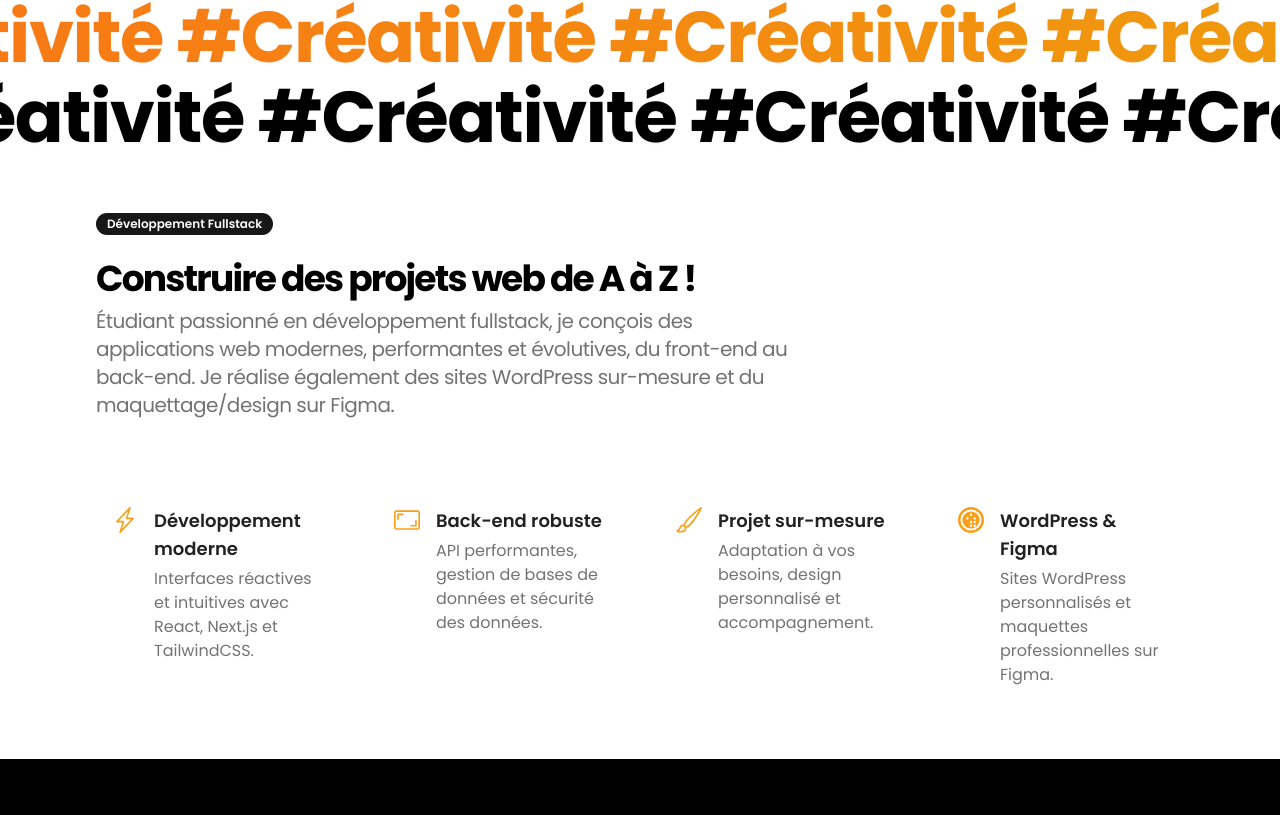
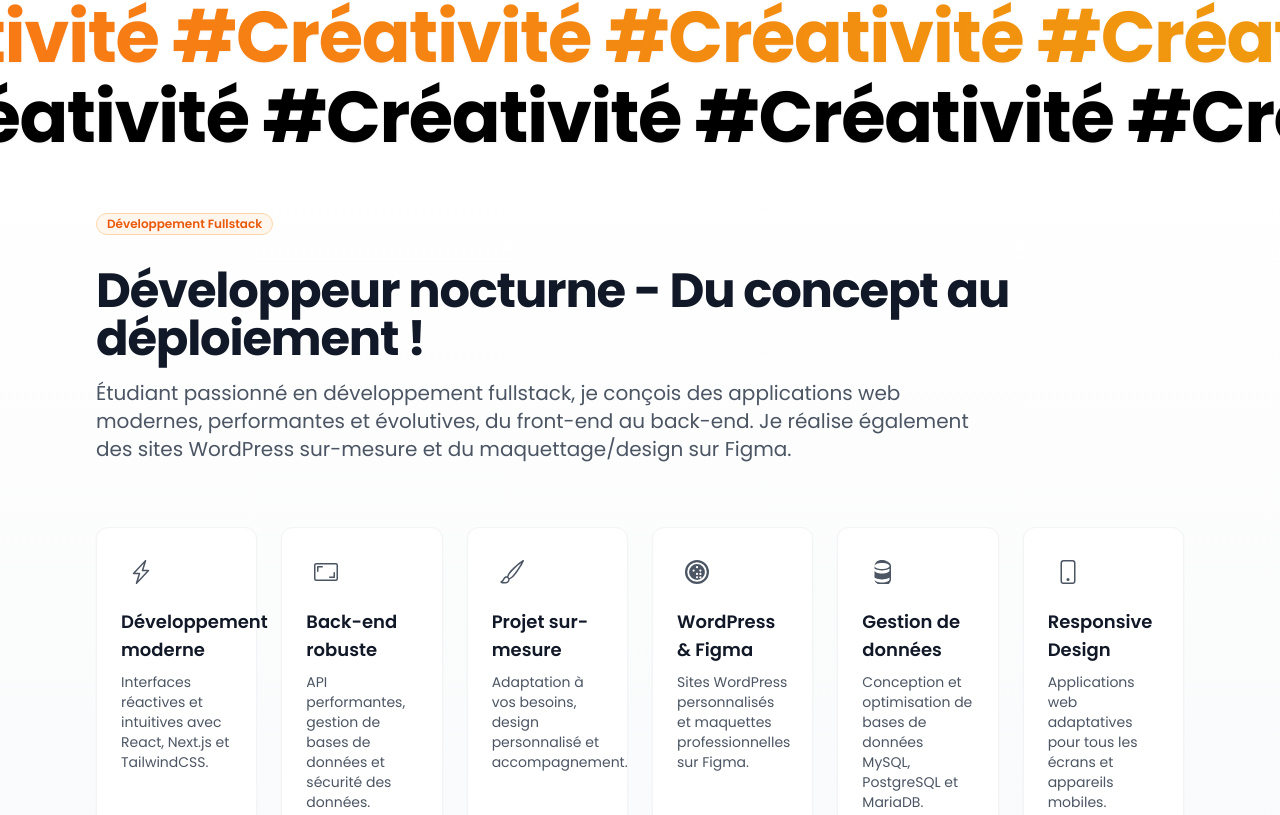
Before and after one commit to Bakops/BAKSFOLIO, a Next.js app: page / in a window 1280 px wide. Shown: the part 1129-1944 px from the top of the page. Built offline with nearby package versions, Linux system fonts and the light colour scheme.

Commit message:
Maj FeaturesComponent

```diff
--- a/app/contact/page.tsx
+++ b/app/contact/page.tsx
@@ -34,7 +34,7 @@ export default function ContactPage() {
               je peux vous aider à concrétiser vos idées.
             </p>
 
-            <div className="flex flex-col sm:flex-row gap-4 justify-center">
+            <div className="flex flex-col sm:flex-row gap-4 justify-center w-full">
               <Button
                 size="lg"
                 className="bg-gradient-to-r from-orange-500 to-yellow-500 hover:from-orange-600 hover:to-yellow-600 text-white transition-all hover:shadow-lg active:scale-95"
@@ -46,7 +46,7 @@ export default function ContactPage() {
                 <Button
                   size="lg"
                   variant="outline"
-                  className="border-white text-white hover:bg-orange-50 bg-transparent transition-all hover:shadow-lg active:scale-95"
+                  className="border-white text-white hover:bg-orange-50 bg-transparent transition-all hover:shadow-lg active:scale-95 w-full sm:w-auto"
                 >
                   <Mail className="w-4 h-4 mr-2" />
                   Envoyer un email
--- a/components/ui/animated-hero.tsx
+++ b/components/ui/animated-hero.tsx
@@ -74,7 +74,7 @@ function Hero() {
               <Button
                 size="lg"
                 variant="outline"
-                className="w-full sm:w-auto border-white text-white hover:bg-white/10 hover:border-orange-400 bg-transparent transition-all hover:shadow-lg active:scale-95"
+                className="w-full sm:w-auto border-white text-white hover:bg-white/10 hover:border-orange-400 hover:text-white bg-transparent transition-all hover:shadow-lg active:scale-95"
               >
                 <Mail className="w-4 h-4 mr-2" />
                 Envoyer un email
--- a/components/ui/feature-with-advantages.tsx
+++ b/components/ui/feature-with-advantages.tsx
@@ -1,98 +1,75 @@
 import { Badge } from "@/components/ui/badge";
+import { motion } from "framer-motion";
 
 function Feature() {
   return (
-    <div className="w-full py-14 px-8 xs:px-10 sm:px-14 md:px-24">
-      <div className="container mx-auto">
-        <div className="flex flex-col gap-6 items-start mx-2 sm:mx-0">
-          <Badge>Développement Fullstack</Badge>
-          <div className="flex flex-col gap-2">
-            <h2 className="text-2xl sm:text-3xl md:text-4xl font-bold text-[#000] tracking-tighter lg:max-w-[44rem]">
-              Construire des projets web de A à Z !
+    <section className="w-full py-14 px-8 xs:px-10 sm:px-14 md:px-24 bg-gradient-to-b from-white to-gray-50">
+      <div className="max-w-full mx-auto">
+        <motion.div
+          initial={{ opacity: 0, y: 20 }}
+          whileInView={{ opacity: 1, y: 0 }}
+          transition={{ duration: 0.5 }}
+          viewport={{ once: true }}
+          className="flex flex-col gap-8 items-start"
+        >
+          <Badge
+            variant="outline"
+            className="bg-orange-50 text-orange-600 border-orange-200 hover:bg-orange-100"
+          >
+            Développement Fullstack
+          </Badge>
+
+          <div className="flex flex-col gap-4 w-full">
+            <h2 className="text-3xl sm:text-4xl md:text-5xl font-bold text-gray-900 tracking-tight">
+              Développeur nocturne - Du concept au déploiement !
             </h2>
-            <p className="text-base sm:text-lg md:text-xl max-w-[44rem] leading-relaxed tracking-tight text-muted-foreground">
+            <p className="text-lg sm:text-xl text-gray-600 leading-relaxed max-w-4xl">
               Étudiant passionné en développement fullstack, je conçois des
               applications web modernes, performantes et évolutives, du
               front-end au back-end. Je réalise également des sites WordPress
               sur-mesure et du maquettage/design sur Figma.
             </p>
           </div>
-          <div className="flex flex-col gap-10 pt-8 sm:pt-12 w-full">
-            <div className="grid grid-cols-1 sm:grid-cols-2 lg:grid-cols-4 gap-8 sm:gap-10">
+
+          <div className="grid grid-cols-1 sm:grid-cols-2 lg:grid-cols-3 xl:grid-cols-6 gap-6 w-full mt-8">
             <FeatureCard
-                icon={
-                  <svg
-                    xmlns="http://www.w3.org/2000/svg"
-                    width="26"
-                    height="26"
-                    fill="currentColor"
-                    viewBox="0 0 16 16"
-                    className="text-[#FA9F18]"
-                  >
-                    <path d="M11.251.068a.5.5 0 0 1 .227.58L9.677 6.5H13a.5.5 0 0 1 .364.843l-8 8.5a.5.5 0 0 1-.842-.49L6.323 9.5H3a.5.5 0 0 1-.364-.843l8-8.5a.5.5 0 0 1 .615-.09zM4.157 8.5H7a.5.5 0 0 1 .478.647L6.11 13.59l5.732-6.09H9a.5.5 0 0 1-.478-.647L9.89 2.41z" />
-                  </svg>
-                }
+              icon={<LightningIcon />}
               title="Développement moderne"
               text="Interfaces réactives et intuitives avec React, Next.js et TailwindCSS."
             />
             <FeatureCard
-                icon={
-                  <svg
-                    xmlns="http://www.w3.org/2000/svg"
-                    width="26"
-                    height="26"
-                    fill="currentColor"
-                    viewBox="0 0 16 16"
-                    className="text-[#FA9F18]"
-                  >
-                    <path d="M0 3.5A1.5 1.5 0 0 1 1.5 2h13A1.5 1.5 0 0 1 16 3.5v9a1.5 1.5 0 0 1-1.5 1.5h-13A1.5 1.5 0 0 1 0 12.5zM1.5 3a.5.5 0 0 0-.5.5v9a.5.5 0 0 0 .5.5h13a.5.5 0 0 0 .5-.5v-9a.5.5 0 0 0-.5-.5z" />
-                    <path d="M2 4.5a.5.5 0 0 1 .5-.5h3a.5.5 0 0 1 0 1H3v2.5a.5.5 0 0 1-1 0zm12 7a.5.5 0 0 1-.5.5h-3a.5.5 0 0 1 0-1H13V8.5a.5.5 0 0 1 1 0z" />
-                  </svg>
-                }
+              icon={<ServerIcon />}
               title="Back-end robuste"
               text="API performantes, gestion de bases de données et sécurité des données."
             />
             <FeatureCard
-                icon={
-                  <svg
-                    xmlns="http://www.w3.org/2000/svg"
-                    width="26"
-                    height="26"
-                    fill="currentColor"
-                    viewBox="0 0 16 16"
-                    className="text-[#FA9F18]"
-                  >
-                    <path d="M15.825.12a.5.5 0 0 1 .132.584c-1.53 3.43-4.743 8.17-7.095 10.64a6.1 6.1 0 0 1-2.373 1.534c-.018.227-.06.538-.16.868-.201.659-.667 1.479-1.708 1.74a8.1 8.1 0 0 1-3.078.132 4 4 0 0 1-.562-.135 1.4 1.4 0 0 1-.466-.247.7.7 0 0 1-.204-.288.62.62 0 0 1 .004-.443c.095-.245.316-.38.461-.452.394-.197.625-.453.867-.826.095-.144.184-.297.287-.472l.117-.198c.151-.255.326-.54.546-.848.528-.739 1.201-.925 1.746-.896q.19.012.348.048c.062-.172.142-.38.238-.608.261-.619.658-1.419 1.187-2.069 2.176-2.67 6.18-6.206 9.117-8.104a.5.5 0 0 1 .596.04M4.705 11.912a1.2 1.2 0 0 0-.419-.1c-.246-.013-.573.05-.879.479-.197.275-.355.532-.5.777l-.105.177c-.106.181-.213.362-.32.528a3.4 3.4 0 0 1-.76.861c.69.112 1.736.111 2.657-.12.559-.139.843-.569.993-1.06a3 3 0 0 0 .126-.75zm1.44.026c.12-.04.277-.1.458-.183a5.1 5.1 0 0 0 1.535-1.1c1.9-1.996 4.412-5.57 6.052-8.631-2.59 1.927-5.566 4.66-7.302 6.792-.442.543-.795 1.243-1.042 1.826-.121.288-.214.54-.275.72v.001l.575.575zm-4.973 3.04.007-.005zm3.582-3.043.002.001h-.002z" />
-                  </svg>
-                }
+              icon={<CustomIcon />}
               title="Projet sur-mesure"
               text="Adaptation à vos besoins, design personnalisé et accompagnement."
             />
             <FeatureCard
-                icon={
-                  <svg
-                    xmlns="http://www.w3.org/2000/svg"
-                    width="26"
-                    height="26"
-                    fill="currentColor"
-                    viewBox="0 0 16 16"
-                    className="text-[#FA9F18]"
-                  >
-                    <path d="M7.999 0a8 8 0 1 0 0 16A8 8 0 0 0 7.999 0zm0 1.5a6.5 6.5 0 1 1 0 13 6.5 6.5 0 0 1 0-13zm0 1.2a5.3 5.3 0 1 0 0 10.6A5.3 5.3 0 0 0 8 2.7zm.001 1.3c.41 0 .75.34.75.75s-.34.75-.75.75a.75.75 0 1 1 0-1.5zm-2.25 2.25c.41 0 .75.34.75.75s-.34.75-.75.75a.75.75 0 1 1 0-1.5zm4.5 0c.41 0 .75.34.75.75s-.34.75-.75.75a.75.75 0 1 1 0-1.5zm-2.25 2.25c.41 0 .75.34.75.75s-.34.75-.75.75a.75.75 0 1 1 0-1.5zm2.25 0c.41 0 .75.34.75.75s-.34.75-.75.75a.75.75 0 1 1 0-1.5zm-2.25 2.25c.41 0 .75.34.75.75s-.34.75-.75.75a.75.75 0 1 1 0-1.5zm2.25 0c.41 0 .75.34.75.75s-.34.75-.75.75a.75.75 0 1 1 0-1.5z" />
-                  </svg>
-                }
+              icon={<DesignIcon />}
               title="WordPress & Figma"
               text="Sites WordPress personnalisés et maquettes professionnelles sur Figma."
             />
+            <FeatureCard
+              icon={<DatabaseIcon />}
+              title="Gestion de données"
+              text="Conception et optimisation de bases de données MySQL, PostgreSQL et MariaDB."
+            />
+            <FeatureCard
+              icon={<MobileIcon />}
+              title="Responsive Design"
+              text="Applications web adaptatives pour tous les écrans et appareils mobiles."
+            />
           </div>
+        </motion.div>
       </div>
-        </div>
-      </div>
-    </div>
+    </section>
   );
 }
 
-function FeatureCard({
+const FeatureCard = ({
   icon,
   title,
   text,
@@ -100,18 +77,143 @@ function FeatureCard({
   icon: React.ReactNode;
   title: string;
   text: string;
-}) {
+}) => {
   return (
-    <div className="flex flex-row gap-3 sm:gap-4 items-start bg-white/70 rounded-xl  p-4 transition ">
-      <div className="flex-shrink-0">{icon}</div>
-      <div className="flex flex-col gap-1">
-        <p className="text-base sm:text-lg font-semibold text-[#222]">
-          {title}
-        </p>
-        <p className="text-muted-foreground text-sm sm:text-base">{text}</p>
+    <div className="flex flex-col gap-4 bg-white rounded-xl p-6 shadow-sm border border-gray-100">
+      <div className="flex-shrink-0 p-2 rounded-lg text-gray-600">{icon}</div>
+      <div className="flex-1">
+        <h3 className="text-lg font-semibold text-gray-900 mb-2">{title}</h3>
+        <p className="text-gray-600 text-sm">{text}</p>
       </div>
     </div>
   );
-}
+};
+
+const TechCategory = ({
+  title,
+  technologies,
+}: {
+  title: string;
+  technologies: string[];
+}) => {
+  return (
+    <div className="bg-white rounded-xl p-6 shadow-sm border border-gray-100">
+      <h4 className="text-xl font-semibold text-gray-900 mb-4">{title}</h4>
+      <div className="flex flex-wrap gap-2">
+        {technologies.map((tech, index) => (
+          <span
+            key={index}
+            className="px-3 py-1 bg-gray-100 text-gray-700 rounded-full text-sm font-medium"
+          >
+            {tech}
+          </span>
+        ))}
+      </div>
+    </div>
+  );
+};
+
+const ProjectCard = ({
+  title,
+  description,
+  technologies,
+}: {
+  title: string;
+  description: string;
+  technologies: string[];
+}) => {
+  return (
+    <div className="bg-white rounded-xl p-6 shadow-sm border border-gray-100">
+      <h4 className="text-xl font-semibold text-gray-900 mb-3">{title}</h4>
+      <p className="text-gray-600 mb-4 text-sm leading-relaxed">
+        {description}
+      </p>
+      <div className="flex flex-wrap gap-2">
+        {technologies.map((tech, index) => (
+          <span
+            key={index}
+            className="px-2 py-1 bg-blue-50 text-blue-600 rounded text-xs font-medium"
+          >
+            {tech}
+          </span>
+        ))}
+      </div>
+    </div>
+  );
+};
+
+const LightningIcon = () => (
+  <svg
+    width="24"
+    height="24"
+    viewBox="0 0 16 16"
+    fill="currentColor"
+    className="text-gray-600"
+  >
+    <path d="M11.251.068a.5.5 0 0 1 .227.58L9.677 6.5H13a.5.5 0 0 1 .364.843l-8 8.5a.5.5 0 0 1-.842-.49L6.323 9.5H3a.5.5 0 0 1-.364-.843l8-8.5a.5.5 0 0 1 .615-.09zM4.157 8.5H7a.5.5 0 0 1 .478.647L6.11 13.59l5.732-6.09H9a.5.5 0 0 1-.478-.647L9.89 2.41z" />
+  </svg>
+);
+
+const ServerIcon = () => (
+  <svg
+    width="24"
+    height="24"
+    viewBox="0 0 16 16"
+    fill="currentColor"
+    className="text-gray-600"
+  >
+    <path d="M0 3.5A1.5 1.5 0 0 1 1.5 2h13A1.5 1.5 0 0 1 16 3.5v9a1.5 1.5 0 0 1-1.5 1.5h-13A1.5 1.5 0 0 1 0 12.5zM1.5 3a.5.5 0 0 0-.5.5v9a.5.5 0 0 0 .5.5h13a.5.5 0 0 0 .5-.5v-9a.5.5 0 0 0-.5-.5z" />
+    <path d="M2 4.5a.5.5 0 0 1 .5-.5h3a.5.5 0 0 1 0 1H3v2.5a.5.5 0 0 1-1 0zm12 7a.5.5 0 0 1-.5.5h-3a.5.5 0 0 1 0-1H13V8.5a.5.5 0 0 1 1 0z" />
+  </svg>
+);
+
+const CustomIcon = () => (
+  <svg
+    width="24"
+    height="24"
+    viewBox="0 0 16 16"
+    fill="currentColor"
+    className="text-gray-600"
+  >
+    <path d="M15.825.12a.5.5 0 0 1 .132.584c-1.53 3.43-4.743 8.17-7.095 10.64a6.1 6.1 0 0 1-2.373 1.534c-.018.227-.06.538-.16.868-.201.659-.667 1.479-1.708 1.74a8.1 8.1 0 0 1-3.078.132 4 4 0 0 1-.562-.135 1.4 1.4 0 0 1-.466-.247.7.7 0 0 1-.204-.288.62.62 0 0 1 .004-.443c.095-.245.316-.38.461-.452.394-.197.625-.453.867-.826.095-.144.184-.297.287-.472l.117-.198c.151-.255.326-.54.546-.848.528-.739 1.201-.925 1.746-.896q.19.012.348.048c.062-.172.142-.38.238-.608.261-.619.658-1.419 1.187-2.069 2.176-2.67 6.18-6.206 9.117-8.104a.5.5 0 0 1 .596.04M4.705 11.912a1.2 1.2 0 0 0-.419-.1c-.246-.013-.573.05-.879.479-.197.275-.355.532-.5.777l-.105.177c-.106.181-.213.362-.32.528a3.4 3.4 0 0 1-.76.861c.69.112 1.736.111 2.657-.12.559-.139.843-.569.993-1.06a3 3 0 0 0 .126-.75zm1.44.026c.12-.04.277-.1.458-.183a5.1 5.1 0 0 0 1.535-1.1c1.9-1.996 4.412-5.57 6.052-8.631-2.59 1.927-5.566 4.66-7.302 6.792-.442.543-.795 1.243-1.042 1.826-.121.288-.214.54-.275.72v.001l.575.575zm-4.973 3.04.007-.005zm3.582-3.043.002.001h-.002z" />
+  </svg>
+);
+
+const DesignIcon = () => (
+  <svg
+    width="24"
+    height="24"
+    viewBox="0 0 16 16"
+    fill="currentColor"
+    className="text-gray-600"
+  >
+    <path d="M7.999 0a8 8 0 1 0 0 16A8 8 0 0 0 7.999 0zm0 1.5a6.5 6.5 0 1 1 0 13 6.5 6.5 0 0 1 0-13zm0 1.2a5.3 5.3 0 1 0 0 10.6A5.3 5.3 0 0 0 8 2.7zm.001 1.3c.41 0 .75.34.75.75s-.34.75-.75.75a.75.75 0 1 1 0-1.5zm-2.25 2.25c.41 0 .75.34.75.75s-.34.75-.75.75a.75.75 0 1 1 0-1.5zm4.5 0c.41 0 .75.34.75.75s-.34.75-.75.75a.75.75 0 1 1 0-1.5zm-2.25 2.25c.41 0 .75.34.75.75s-.34.75-.75.75a.75.75 0 1 1 0-1.5zm2.25 0c.41 0 .75.34.75.75s-.34.75-.75.75a.75.75 0 1 1 0-1.5zm-2.25 2.25c.41 0 .75.34.75.75s-.34.75-.75.75a.75.75 0 1 1 0-1.5zm2.25 0c.41 0 .75.34.75.75s-.34.75-.75.75a.75.75 0 1 1 0-1.5z" />
+  </svg>
+);
+
+const DatabaseIcon = () => (
+  <svg
+    width="24"
+    height="24"
+    viewBox="0 0 16 16"
+    fill="currentColor"
+    className="text-gray-600"
+  >
+    <path d="M4.318 2.687C5.234 2.271 6.536 2 8 2s2.766.27 3.682.687C12.644 3.125 13 3.627 13 4c0 .374-.356.875-1.318 1.313C10.766 5.729 9.464 6 8 6s-2.766-.27-3.682-.687C3.356 4.875 3 4.373 3 4c0-.374.356-.875 1.318-1.313ZM13 5.698V7c0 .374-.356.875-1.318 1.313C10.766 8.729 9.464 9 8 9s-2.766-.27-3.682-.687C3.356 7.875 3 7.373 3 7V5.698c.271.202.58.378.904.525C4.978 6.711 6.427 7 8 7s3.022-.289 4.096-.777A4.92 4.92 0 0 0 13 5.698ZM14 4c0-1.313-.967-2.5-2.678-3.162C10.317.163 9.218 0 8 0c-1.218 0-2.317.163-3.322.838C3.967 1.5 3 2.687 3 4v9c0 1.313.967 2.5 2.678 3.162C6.683 16.837 7.782 17 9 17c1.218 0 2.317-.163 3.322-.838C13.033 15.5 14 14.313 14 13V4ZM3 8.698V10c0 .374.356.875 1.318 1.313C5.234 11.729 6.536 12 8 12s2.766-.27 3.682-.687C12.644 10.875 13 10.373 13 10V8.698c-.271.202-.58.378-.904.525C11.022 9.711 9.573 10 8 10s-3.022-.289-4.096-.777A4.92 4.92 0 0 1 3 8.698Zm10 3V13c0 .374-.356.875-1.318 1.313C10.766 14.729 9.464 15 8 15s-2.766-.27-3.682-.687C3.356 13.875 3 13.373 3 13v-1.302c.271.202.58.378.904.525C4.978 12.711 6.427 13 8 13s3.022-.289 4.096-.777c.324-.147.633-.323.904-.525Z" />
+  </svg>
+);
+
+const MobileIcon = () => (
+  <svg
+    width="24"
+    height="24"
+    viewBox="0 0 16 16"
+    fill="currentColor"
+    className="text-gray-600"
+  >
+    <path d="M11 1a1 1 0 0 1 1 1v12a1 1 0 0 1-1 1H5a1 1 0 0 1-1-1V2a1 1 0 0 1 1-1h6zM5 0a2 2 0 0 0-2 2v12a2 2 0 0 0 2 2h6a2 2 0 0 0 2-2V2a2 2 0 0 0-2-2H5z" />
+    <path d="M8 14a1 1 0 1 0 0-2 1 1 0 0 0 0 2z" />
+  </svg>
+);
 
 export { Feature };
```
Lines whose indentation alone changed are shown as unchanged.
